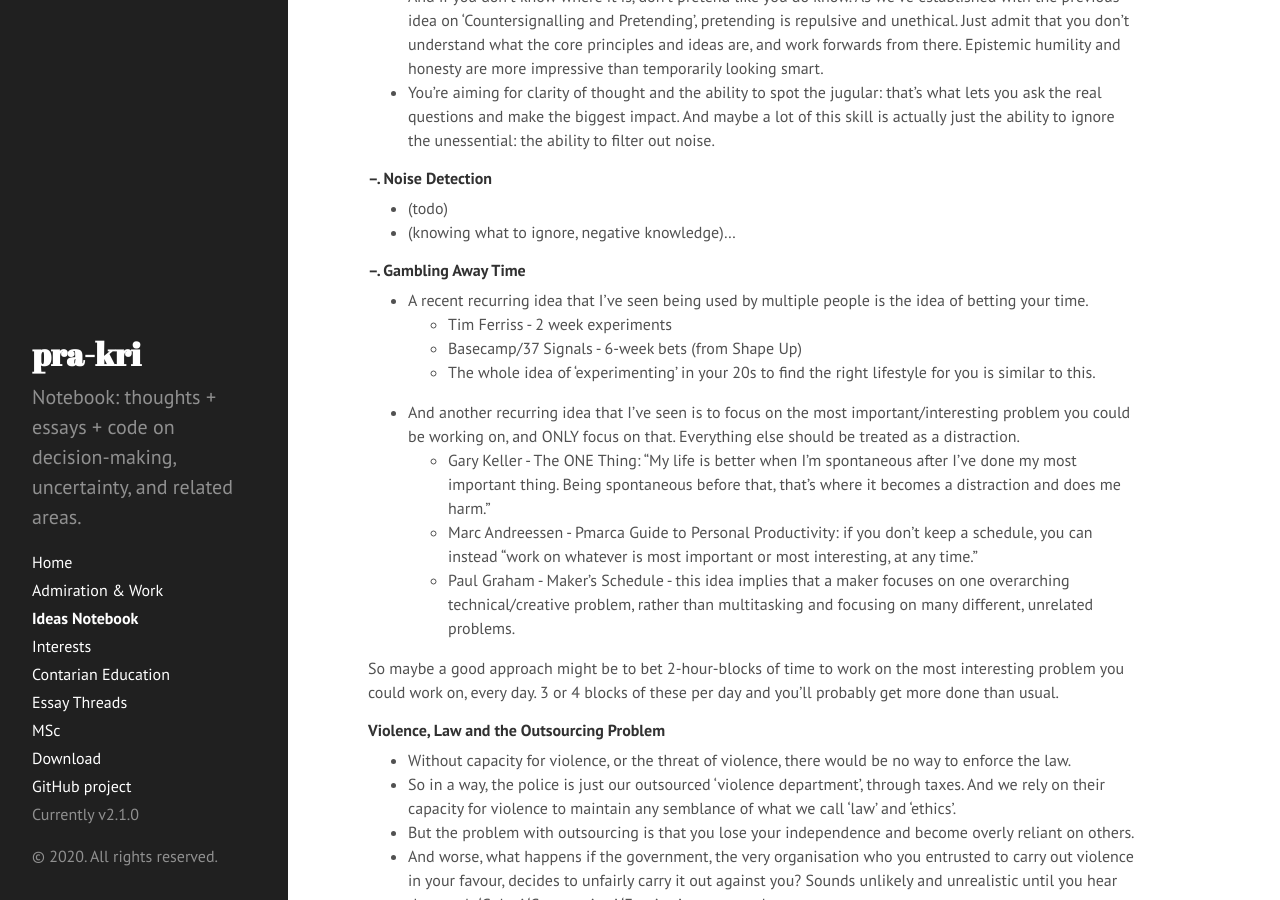
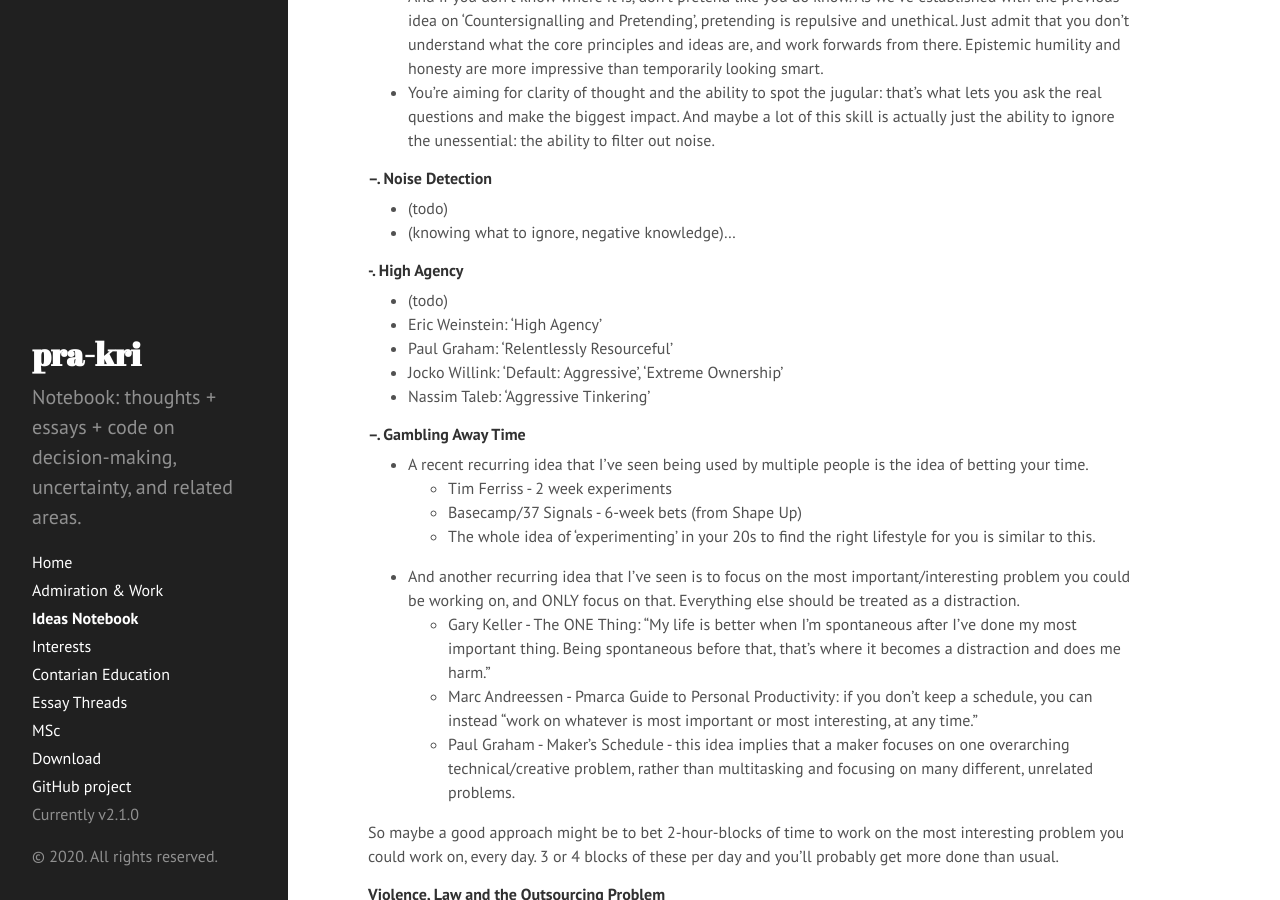
Before and after one commit to pra-kri/pra-kri.github.io, a Jekyll site: the page built from IdeasNotebook.md, in a window 1280 px wide and 900 px high, scrolled down 2780 px. Built offline with Jekyll 4.4.1, drawn with Linux system fonts in a browser that asks for light colours; Markdown is read by kramdown in place of the engine named in the settings.

Commit message:
Update IdeasNotebook.md

```diff
--- a/IdeasNotebook.md
+++ b/IdeasNotebook.md
@@ -62,6 +62,13 @@ Maybe the solution is to work in small selective teams with autonomy and shared
 ##### --. Noise Detection
 * (todo)
 * (knowing what to ignore, negative knowledge)...
+
+##### -. High Agency
+* (todo)
+* Eric Weinstein: 'High Agency'
+* Paul Graham: 'Relentlessly Resourceful'
+* Jocko Willink: 'Default: Aggressive', 'Extreme Ownership'
+* Nassim Taleb: 'Aggressive Tinkering'
 
 
 ##### --. Gambling Away Time
```
